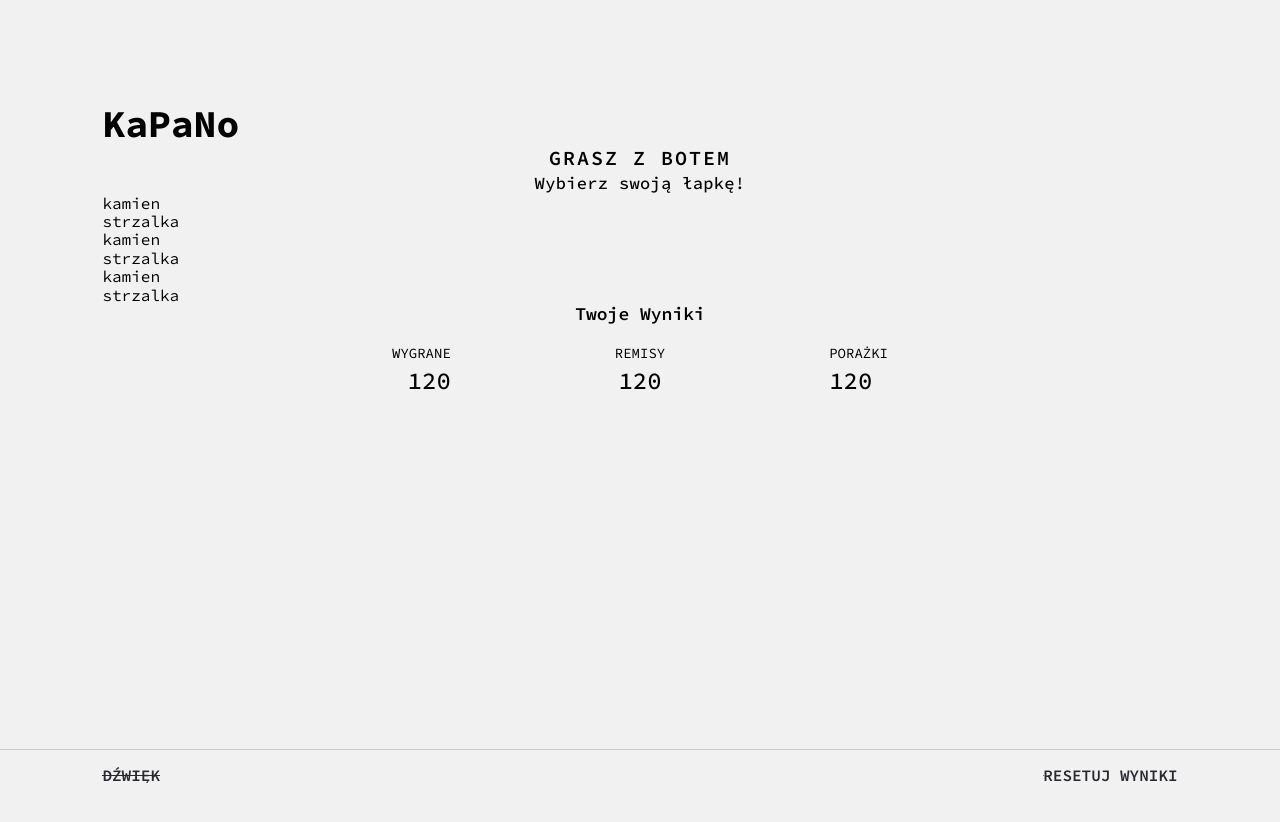
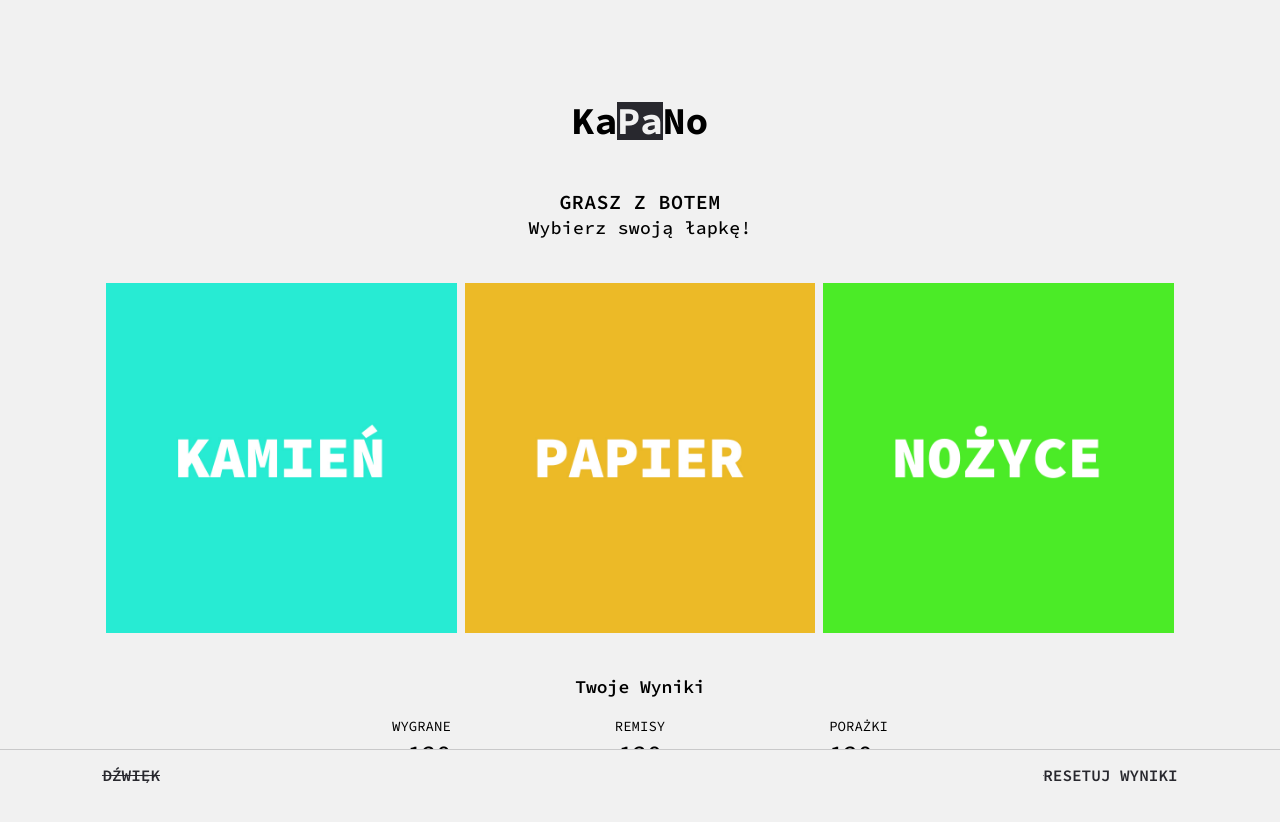
Before and after one commit to dobijaw/3po3, a website built with webpack: page src/html/index.html in a window 1280 px wide. Before the commit the page ends 800 px from the top, so only its background shows below. Built offline with nearby package versions, Linux system fonts and the light colour scheme; files whose address does not match are found by name.

Commit message:
add mobiel styles for board, summary, headline and logo

```diff
--- a/src/html/index.html
+++ b/src/html/index.html
@@ -11,28 +11,40 @@
 <body>
   <div class="container">
     <header class="header">
-      <h1 class="logo">KaPaNo</h1>
+      <h1 class="logo">Ka<span class="logo__mark">Pa</span>No</h1>
     </header>
 
     <main class="main">
       <section>
         <h2 class="headline">Grasz z botem</h2>
         <p class="copy">Wybierz swoją łapkę!</p>
-        <div class="boards">
-          <div class="boards__item">
-            <div>kamien</div>
-            <div>strzalka</div>
+      </section>
+      <div class="board">
+        <div class="board__item">
+          <div class="board__box">
+            <img src="../img/stone.jpg" alt="" class="board__img">
           </div>
-          <div class="boards__item">
-            <div>kamien</div>
-            <div>strzalka</div>
-          </div>
-          <div class="boards__item">
-            <div>kamien</div>
-            <div>strzalka</div>
+          <div class="board__arrow">
+            <img src="../img/arrow-left.svg" alt="" class="board__icon">
           </div>
         </div>
-      </section>
+        <div class="board__item">
+          <div class="board__box">
+            <img src="../img/paper.jpg" alt="" class="board__img">
+          </div>
+          <div class="board__arrow">
+            <img src="../img/arrow-down.svg" alt="" class="board__icon">
+          </div>
+        </div>
+        <div class="board__item">
+          <div class="board__box">
+            <img src="../img/shears.jpg" alt="" class="board__img">
+          </div>
+          <div class="board__arrow">
+            <img src="../img/arrow-right.svg" alt="" class="board__icon">
+          </div>
+        </div>
+      </div>
       <section class="summary">
         <h2 class="summary__headline">Twoje wyniki</h2>
         <div class="summary__scoreboard">
--- /dev/null
+++ b/src/scss/components/_board.scss
@@ -0,0 +1,32 @@
+.board {
+    display: flex;
+    justify-content: center;
+    margin: 40px 0;
+
+    &__item {
+        display: flex;
+        flex-direction: column;
+        align-items: center;
+        padding: 4px;
+    }
+
+    &__box {
+        width: 100%;
+    }
+
+    &__img {
+        display: block;
+        width: 100%;
+    }
+
+    &__arrow {
+        display: none;
+        width: 50%;
+        margin-top: 10px;
+    }
+
+    &__icon {
+        display: block;
+        width: 100%;
+    }
+}
--- a/src/scss/components/_copy.scss
+++ b/src/scss/components/_copy.scss
@@ -1,7 +1,7 @@
 .copy {
     margin: 5px 0 0;
     padding: 0;
-    font-size: 17px;
+    font-size: 18px;
     font-weight: 500;
     text-align: center;
     letter-spacing: .02em;
--- a/src/scss/components/_headline.scss
+++ b/src/scss/components/_headline.scss
@@ -4,6 +4,6 @@
     font-size: 20px;
     font-weight: 600;
     text-transform: uppercase;
-    letter-spacing: .1em;
+    letter-spacing: .02em;
     text-align: center;
 }
--- a/src/scss/components/_logo.scss
+++ b/src/scss/components/_logo.scss
@@ -1,8 +1,17 @@
 .logo {
     padding: 0;
     margin: 0;
-    font-size: 28px;
+    font-size: 24px;
     font-weight: 700;
+    line-height: .8;
+    text-align: center;
+
+    &__mark {
+        display: inline-block;
+        line-height: 1;
+        background: $dark-color;
+        color: $background-color;
+    }
 
     @media(min-width: 960px) {
         font-size: 32px;
--- /dev/null
+++ b/src/scss/components/_main.scss
@@ -0,0 +1,3 @@
+.main {
+    padding: 50px 0;
+}
--- a/src/scss/index.scss
+++ b/src/scss/index.scss
@@ -11,3 +11,5 @@
 @import 'components/headline';
 @import 'components/copy';
 @import 'components/summary';
+@import 'components/board';
+@import 'components/main';
```
Also changed, not shown: docs/img/Inne/SVG/arrow-down.svg (added), docs/img/Inne/SVG/arrow-left.svg (added), docs/img/Inne/SVG/arrow-right.svg (added), docs/img/arrow-down.svg (added), docs/img/arrow-left.svg (added), docs/img/arrow-right.svg (added), docs/img/paper.jpg (added), docs/img/shears.jpg (added), docs/img/stone.jpg (added).
